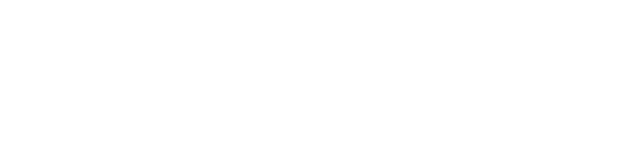
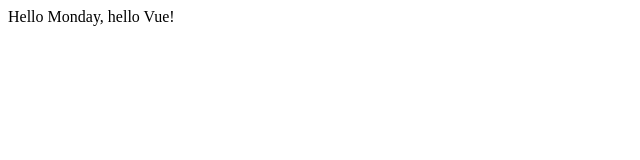
Before and after one commit to FedericaCampo97/vue-hello, a plain HTML site: page index.html in a window 1280 px wide. Shown: the whole page, without its empty margins (0-640 px from the left). Drawn offline with nearby package versions, Linux system fonts and the light colour scheme.

Commit message:
exercise complete

```diff
--- a/assets/main.js
+++ b/assets/main.js
@@ -0,0 +1,9 @@
+const { createApp } = Vue
+
+createApp({
+    data() {
+        return {
+            message: 'Hello Monday, hello Vue!'
+        }
+    }
+}).mount('#app')
--- a/index.html
+++ b/index.html
@@ -7,6 +7,10 @@
 </head>
 <body>
 
+    <div id="app">
+        {{message}}
+    </div>
+
 
     <script src="https://unpkg.com/vue@3"></script>
     <script src="./assets/main.js"></script>
```
